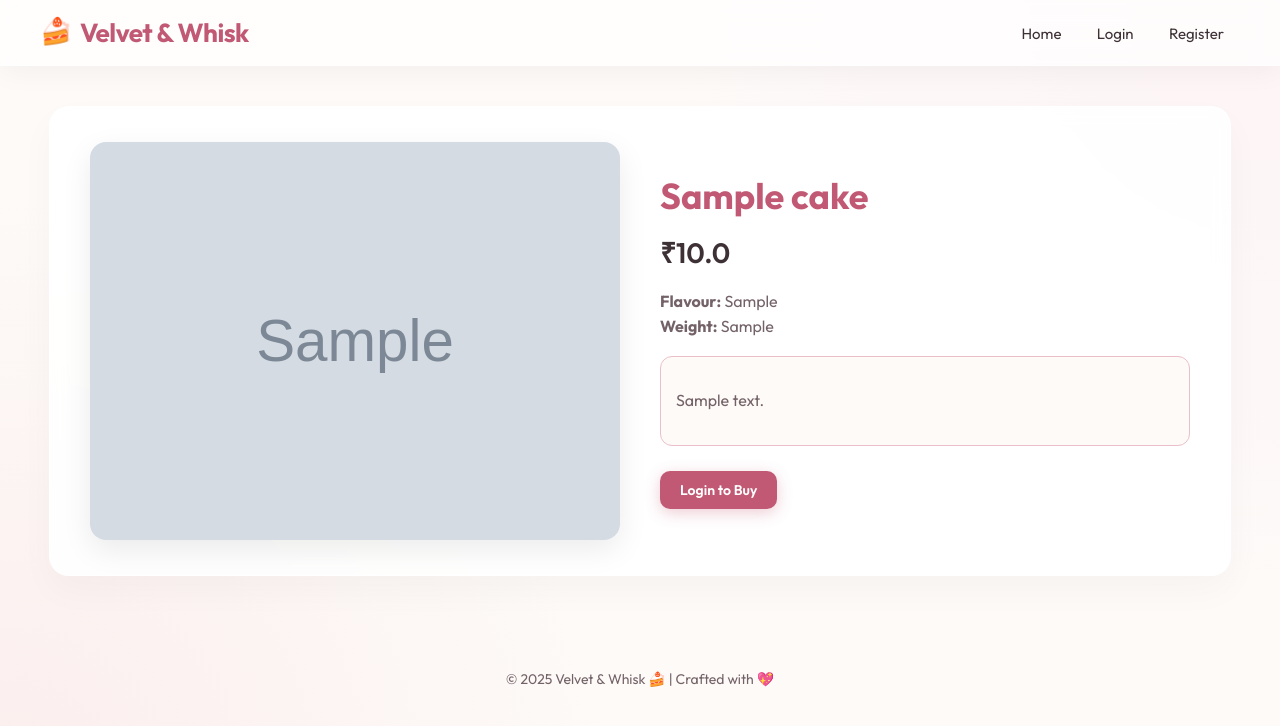
After one commit to shaheaalam244/Velvet-Whisk, a Flask app: page /cake/1 in a window 1280 px wide. The commit adds this page. Shown: the top 726 px of the page. Run offline with Flask 3, Linux system fonts and the light colour scheme; tables that the repository leaves empty hold one stand-in row (values such as "Sample post"); grey boxes marked "Sample" are stand-in pictures.

Commit message:
Feat: Add Product Details Page (PDP) functionality

```diff
--- a/app.py
+++ b/app.py
@@ -35,6 +35,12 @@ def create_app():
         else:
             cakes = Cake.query.all()
         return render_template('index.html', cakes=cakes)
+
+    # ---------------- CAKE DETAIL ----------------
+    @app.route('/cake/<int:cake_id>')
+    def cake_detail(cake_id):
+        cake = Cake.query.get_or_404(cake_id)
+        return render_template('cake_detail.html', cake=cake)
 
     # ---------------- REGISTER ----------------
     @app.route('/register', methods=['GET', 'POST'])
--- a/static/css/style.css
+++ b/static/css/style.css
@@ -359,4 +359,76 @@ footer {
     padding: 20px;
     margin: 20px;
   }
+
+  .cake-detail-container {
+    flex-direction: column;
+  }
 }
+
+/* 🍰 Product Details Page */
+.cake-detail-container {
+  display: flex;
+  gap: 40px;
+  align-items: center;
+}
+
+.cake-detail-img-wrapper {
+  flex: 1;
+  border-radius: 16px;
+  overflow: hidden;
+  box-shadow: 0 10px 30px rgba(0,0,0,0.08);
+}
+
+.cake-detail-img {
+  width: 100%;
+  height: auto;
+  object-fit: cover;
+  display: block;
+  transition: transform 0.5s ease;
+}
+
+.cake-detail-img:hover {
+  transform: scale(1.03);
+}
+
+.cake-detail-info {
+  flex: 1;
+  display: flex;
+  flex-direction: column;
+  gap: 15px;
+}
+
+.cake-title {
+  font-size: 36px;
+  font-weight: 700;
+  color: var(--primary);
+  margin: 0;
+}
+
+.cake-price {
+  font-size: 28px;
+  font-weight: 600;
+  color: var(--text-main);
+  margin: 0;
+}
+
+.cake-meta p {
+  font-size: 16px;
+  color: var(--text-muted);
+  margin: 5px 0;
+}
+
+.cake-description {
+  font-size: 16px;
+  line-height: 1.6;
+  color: var(--text-muted);
+  background: #fdfaf8;
+  padding: 15px;
+  border-radius: 12px;
+  border: 1px solid var(--secondary);
+}
+
+.detail-buttons {
+  justify-content: flex-start;
+  margin-top: 10px;
+}
--- /dev/null
+++ b/templates/cake_detail.html
@@ -0,0 +1,33 @@
+{% extends 'base.html' %}
+{% block content %}
+
+<div class="container cake-detail-container">
+  <div class="cake-detail-img-wrapper">
+    <img src="{{ url_for('static', filename=cake.image_path) }}" alt="{{ cake.name }}" class="cake-detail-img">
+  </div>
+
+  <div class="cake-detail-info">
+    <h2 class="cake-title">{{ cake.name }}</h2>
+    <p class="cake-price">₹{{ cake.price }}</p>
+
+    <div class="cake-meta">
+      <p><strong>Flavour:</strong> {{ cake.flavour }}</p>
+      <p><strong>Weight:</strong> {{ cake.weight }}</p>
+    </div>
+
+    <div class="cake-description">
+      <p>{{ cake.description }}</p>
+    </div>
+
+    <div class="button-row detail-buttons">
+      {% if current_user.is_authenticated %}
+        <a href="{{ url_for('add_to_cart', cake_id=cake.id) }}" class="btn">🛒 Add to Cart</a>
+        <a href="{{ url_for('add_to_wishlist', cake_id=cake.id) }}" class="btn wishlist-btn">💖 Wishlist</a>
+      {% else %}
+        <a href="{{ url_for('login') }}" class="btn">Login to Buy</a>
+      {% endif %}
+    </div>
+  </div>
+</div>
+
+{% endblock %}
--- a/templates/index.html
+++ b/templates/index.html
@@ -21,8 +21,10 @@
   <div class="cake-grid">
     {% for cake in cakes %}
     <div class="cake-card">
-      <img src="{{ url_for('static', filename=cake.image_path) }}" alt="{{ cake.name }}">
-      <h3>{{ cake.name }}</h3>
+      <a href="{{ url_for('cake_detail', cake_id=cake.id) }}" style="text-decoration: none; color: inherit; display: block;">
+        <img src="{{ url_for('static', filename=cake.image_path) }}" alt="{{ cake.name }}">
+        <h3>{{ cake.name }}</h3>
+      </a>
       <p>Flavour: {{ cake.flavour }}</p>
       <p>Weight: {{ cake.weight }}</p>
       <p>₹{{ cake.price }}</p>
```
Also changed, not shown: 1 other file.
